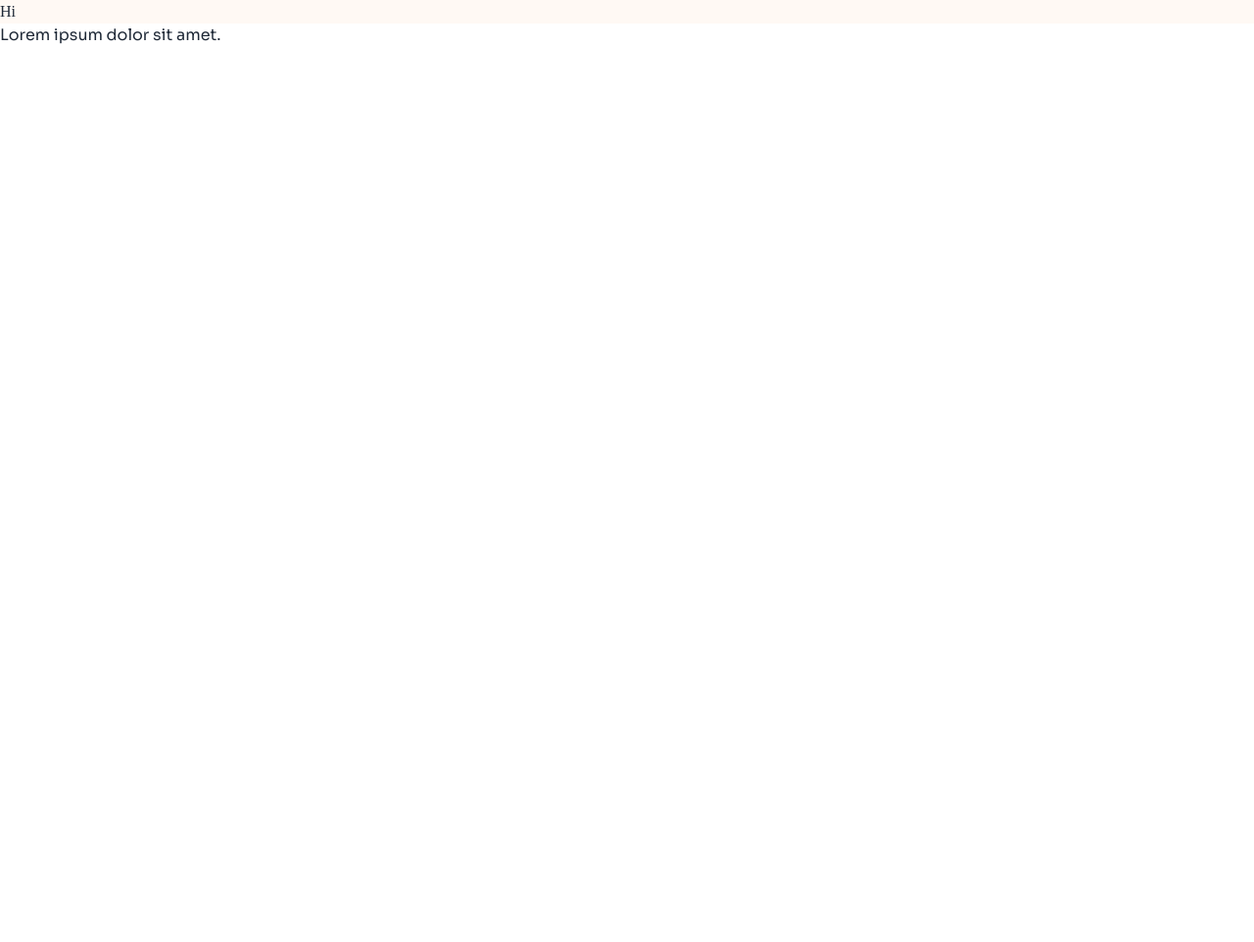
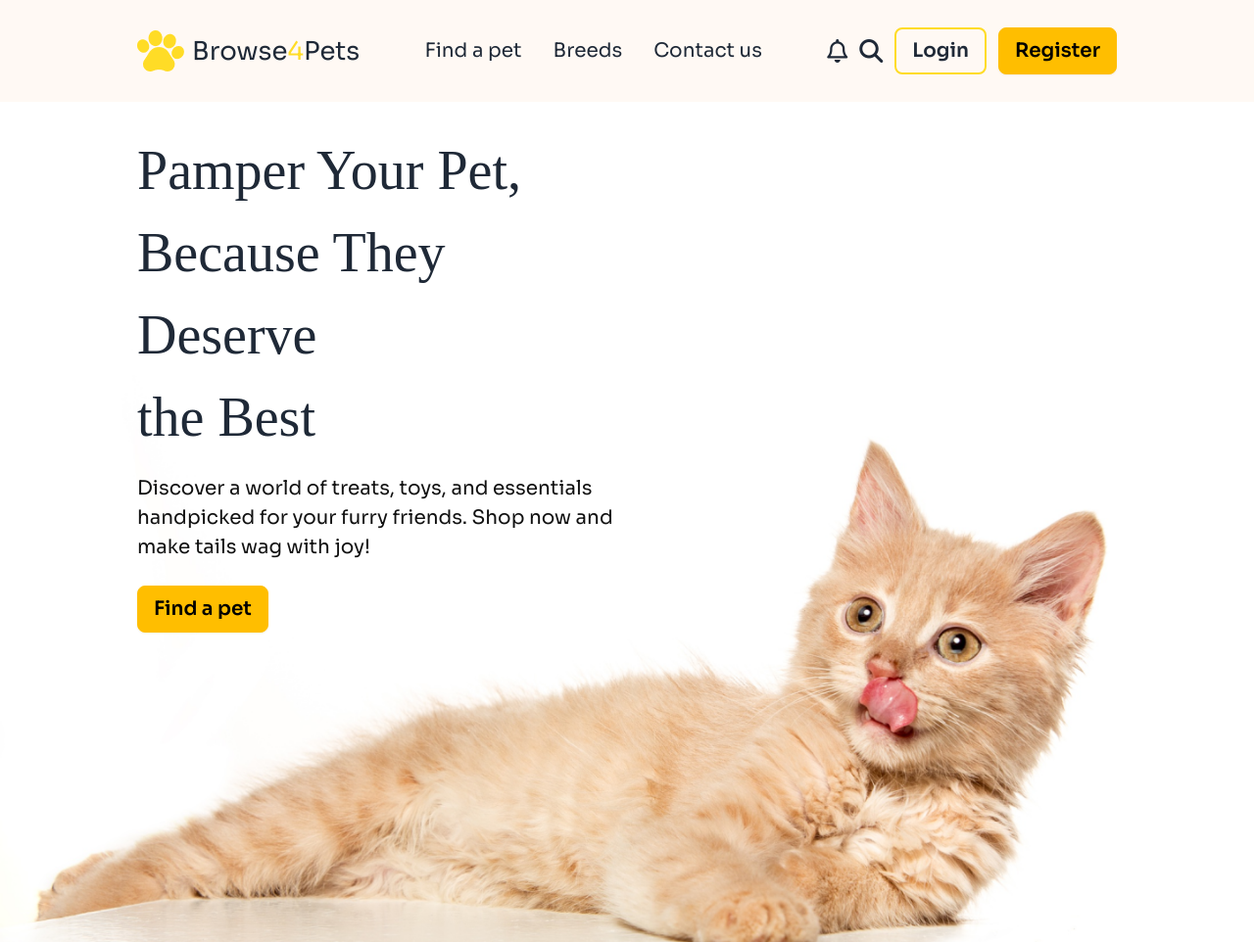
Before and after one commit to khsujon/PH-Assignment-03-Pets_Shop, a plain HTML site: page index.html in a window 1280 px wide. Shown: the whole page at 98% size. Before the commit the page ends 800 px from the top, so only its background shows below. Drawn offline with nearby package versions, Linux system fonts and the light colour scheme; a web font is replaced by a local one.

Commit message:
Banner added

```diff
--- a/index.html
+++ b/index.html
@@ -20,7 +20,11 @@
         <link
             href="https://fonts.googleapis.com/css2?family=ADLaM+Display&family=Fira+Sans:ital,wght@0,100;0,200;0,300;0,400;0,500;0,600;0,700;0,800;0,900;1,100;1,200;1,300;1,400;1,500;1,600;1,700;1,800;1,900&family=Open+Sans:ital,wght@0,300..800;1,300..800&family=Poppins:ital,wght@0,100;0,200;0,300;0,400;0,500;0,600;0,700;0,800;0,900;1,100;1,200;1,300;1,400;1,500;1,600;1,700;1,800;1,900&family=Protest+Guerrilla&family=Quicksand:wght@300..700&family=Raleway:ital,wght@0,100..900;1,100..900&family=Sora:wght@100..800&family=Work+Sans:ital,wght@0,100..900;1,100..900&display=swap"
             rel="stylesheet">
-
+        <!-- FontAwesome CDN -->
+        <link rel="stylesheet"
+            href="https://cdnjs.cloudflare.com/ajax/libs/font-awesome/6.7.2/css/all.min.css"
+            integrity="sha512-Evv84Mr4kqVGRNSgIGL/F/aIDqQb7xQ2vcrdIwxfjThSH8CSR7PBEakCr51Ck+w+/U6swU2Im1vVX0SVk9ABhg=="
+            crossorigin="anonymous" referrerpolicy="no-referrer" />
         <style>
            /* Font adlm */
             .adlam-display{
@@ -50,11 +54,71 @@
           </script>
 
     </head>
-    <body>
+    <body class="sora">
         <!-- header start -->
         <header>
-            <h1 class="adlam-display bg-bg-color">Hi</h1>
-            <p class="sora">Lorem ipsum dolor sit amet.</p>
+            <!-- Nav start -->
+            <nav
+                class="bg-bg-color flex items-center justify-between px-[20px] py-[10px] lg:px-[140px] lg:py-[28px]">
+                <!-- Logo -->
+                <div class="logo flex gap-2 items-center">
+                    <div><img src="./assets/logo-header.png" alt="logo"></div>
+                    <h3 class="hidden lg:block text-[1.625rem]">Browse<span
+                            class="text-primary-color">4</span>Pets</h3>
+                </div>
+
+                <!-- Menu -->
+                <div class="hidden lg:block">
+                    <ul class="flex gap-8 items-center text-[1.25rem]">
+                        <li><a href></a>Find a pet</li>
+                        <li><a href></a>Breeds </li>
+                        <li><a href></a>Contact us</li>
+                    </ul>
+
+                </div>
+
+                <!-- buttons -->
+                <div class="hidden lg:flex items-center gap-3">
+                    <i class="fa-regular fa-bell text-2xl"></i>
+                    <i class="fa-solid fa-magnifying-glass text-2xl"></i>
+                    <button
+                        class="btn btn-outline border-primary-color border-2 text-[1.25rem]">Login</button>
+                    <button
+                        class="btn btn-warning text-[1.25rem]">Register</button>
+                </div>
+
+                <!-- Hamburger -->
+                <div class="lg:hidden">
+                    <i class="fa-solid fa-bars text-2xl "></i>
+                </div>
+            </nav>
+            <!-- nav end -->
+
+            <hr class="border-t-2 border-black lg:hidden mb-10 lg:mb-[100px]">
+
+            <!-- Banner Section start -->
+            <section
+                class="px-[20px] py-[10px] lg:px-[140px] lg:py-[28px] sora flex flex-col lg:flex-row relative items-center">
+                <div class="banner-content z-10 w-full lg:w-1/2">
+                    <h1 class="text-[2.5rem] lg:text-[3.5rem] adlam-display">
+                        Pamper Your Pet,<br>Because They Deserve<br>the Best
+                    </h1>
+                    <p class="text-[#111111] text-[1.25rem] mt-4 mb-6">
+                        Discover a world of treats, toys, and essentials
+                        handpicked for your furry friends.
+                        Shop now and make tails wag with joy!
+                    </p>
+                    <button class="btn btn-warning text-[1.25rem]">Find a
+                        pet</button>
+                </div>
+
+                <div class="banner-image absolute -bottom-32 md:right-28 md:-bottom-72">
+                    <img src="./assets/cat-big.png" alt="Pet"
+                        class="w-full">
+                </div>
+            </section>
+
+            <!-- Banner end -->
         </header>
         <!-- Header end -->
 
```
